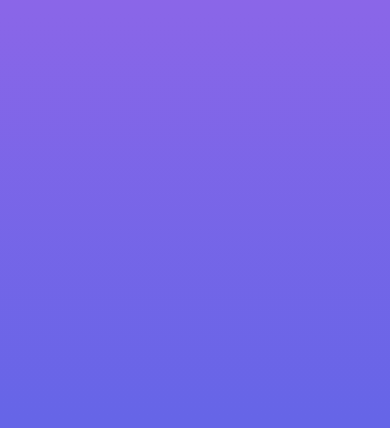
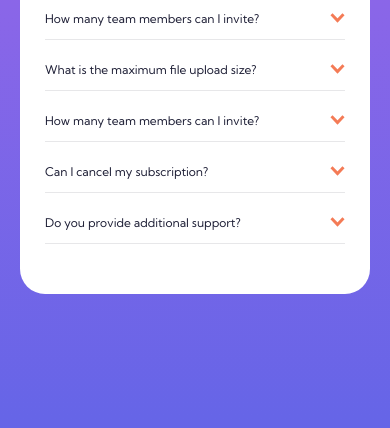
Before and after one commit to doyo91/faq-accordion-card-main, a plain HTML site: page index.html in a window 390 px wide. Shown: the part 416-844 px from the top of the page. Drawn offline with Linux system fonts and the light colour scheme.

Commit message:
Mobile: accordion

```diff
--- a/index.html
+++ b/index.html
@@ -16,7 +16,68 @@
   </head>
   <body>
     <main>
-      <article class="faq"></article>
+      <article class="faq">
+        <div class="faq__container">
+          <h1 class="faq__title">FAQ</h1>
+          <div class="faq__content">
+            <!-- Question #1 -->
+            <div class="faq__question">
+              <input type="checkbox" id="question1" />
+              <label class="faq__questionTitle" for="question1"
+                >How many team members can I invite?</label
+              >
+              <p class="faq__questionDesc">
+                You can invite up to 2 additional users on the Free plan. There
+                is no limit on team members for the Premium plan.
+              </p>
+            </div>
+            <!-- Question #2 -->
+            <div class="faq__question">
+              <input type="checkbox" id="question2" />
+              <label class="faq__questionTitle" for="question2"
+                >What is the maximum file upload size?</label
+              >
+              <p class="faq__questionDesc">
+                No more than 2GB. All files in your account must fit your
+                allotted storage space.
+              </p>
+            </div>
+            <!-- Question #3 -->
+            <div class="faq__question">
+              <input type="checkbox" id="question3" />
+              <label class="faq__questionTitle" for="question3"
+                >How many team members can I invite?</label
+              >
+              <p class="faq__questionDesc">
+                You can invite up to 2 additional users on the Free plan. There
+                is no limit on team members for the Premium plan.
+              </p>
+            </div>
+            <!-- Question #4 -->
+            <div class="faq__question">
+              <input type="checkbox" id="question4" />
+              <label class="faq__questionTitle" for="question4"
+                >Can I cancel my subscription?</label
+              >
+              <p class="faq__questionDesc">
+                Yes! Send us a message and we’ll process your request no
+                questions asked.
+              </p>
+            </div>
+            <!-- Question #5 -->
+            <div class="faq__question">
+              <input type="checkbox" id="question5" />
+              <label class="faq__questionTitle" for="question5"
+                >Do you provide additional support?</label
+              >
+              <p class="faq__questionDesc">
+                Chat and email support is available 24/7. Phone lines are open
+                during normal business hours.
+              </p>
+            </div>
+          </div>
+        </div>
+      </article>
     </main>
   </body>
 </html>
--- a/scss/base/_reset.scss
+++ b/scss/base/_reset.scss
@@ -9,7 +9,6 @@
 html,
 body {
   width: 100%;
-  height: 100%;
   font-family: "Kumbh Sans", sans-serif;
   font-size: 10px;
   background-image: linear-gradient(
@@ -17,8 +16,9 @@ body {
     $clr-gradient-violet,
     $clr-gradient-blue
   );
-  color: white;
-  font-weight: 500;
+  background-repeat: no-repeat;
+  color: $clr-text-primary-blue;
+  font-weight: 400;
 }
 
 h1,
--- /dev/null
+++ b/scss/components/_faq.scss
@@ -0,0 +1,85 @@
+.faq {
+  margin-top: 10rem;
+  width: 100%;
+  max-width: 35rem;
+  min-height: 80%;
+  background: url(../images/bg-pattern-mobile.svg) top / 60% no-repeat white;
+  border-radius: 2.5rem;
+  display: flex;
+  flex-direction: column;
+  align-items: center;
+  justify-content: flex-start;
+
+  &__container {
+    width: 100%;
+    margin-top: 12rem;
+    margin-bottom: 2rem;
+  }
+
+  &__title {
+    font-size: 3.6rem;
+    font-weight: 700;
+    flex: 0.1;
+    text-align: center;
+    color: $clr-text-primary-blue;
+  }
+
+  &__content {
+    padding: 2.5rem 2.5rem 1rem;
+    flex: 1;
+  }
+
+  &__question {
+    width: 100%;
+    border-bottom: 1px solid $clr-primary-dividers;
+    margin-bottom: 2rem;
+
+    input {
+      display: none;
+    }
+    label {
+      width: 100%;
+      color: $clr-text-primary-blue;
+      display: flex;
+      justify-content: space-between;
+      align-items: center;
+      font-size: 1.2rem;
+      height: 1rem;
+      padding: 1rem 0 2rem;
+      position: relative;
+      cursor: pointer;
+
+      transition: 0.2s ease;
+
+      &::after {
+        content: "";
+        width: 1.5rem;
+        height: 1.5rem;
+        background: url(../images/icon-arrow-down.svg) center / contain
+          no-repeat white;
+        transition: 0.3s ease-out;
+        margin-left: 1rem;
+      }
+    }
+
+    input:checked + label {
+      font-weight: 700;
+      font-size: 1.3rem;
+      transition: 0.2s ease;
+    }
+    input:checked + label::after {
+      transform: rotate(-180deg);
+      transition: 0.3s ease-out;
+    }
+
+    input:checked + label + p {
+      display: block;
+    }
+
+    p {
+      padding: 0 0 1.5rem;
+      color: $clr-text-secondary-blue;
+      display: none;
+    }
+  }
+}
--- a/scss/styles.scss
+++ b/scss/styles.scss
@@ -3,6 +3,6 @@
 @import "./base/typography";
 @import "./base/reset";
 
-@import "./components/pricing";
+@import "./components/faq";
 
 @import "./views/home";
--- a/scss/views/_home.scss
+++ b/scss/views/_home.scss
@@ -1,9 +1,10 @@
 main {
   // max-width: 1440px;
   width: 100%;
-  height: 100vh;
+  min-height: 100vh;
   position: relative;
   display: flex;
   justify-content: center;
   align-items: center;
+  padding: 5rem 2rem;
 }
```
Also changed, not shown: css/styles.min.css, scss/components/_pricing.scss (deleted).
